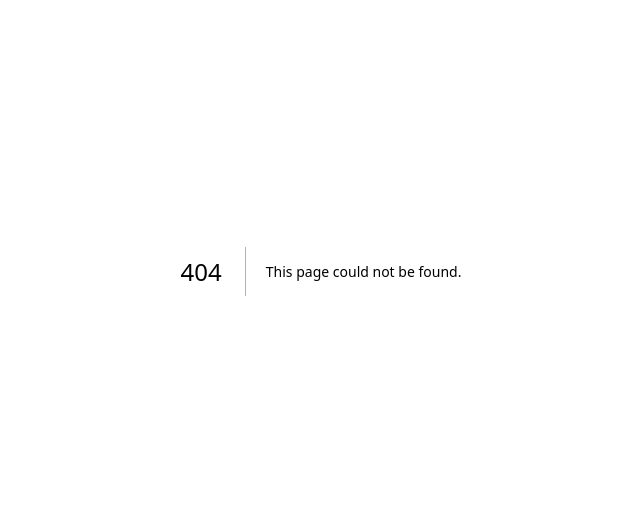
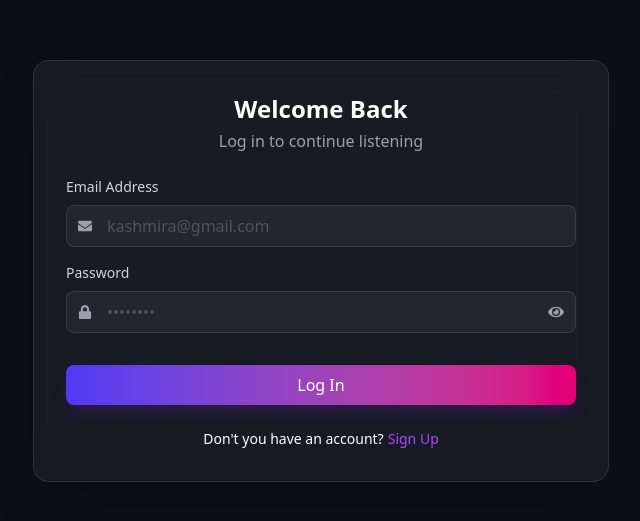
Before and after one commit to shashinirathnayake2111-afk/Waves-Premium_Music_Website, a Next.js app: page /login in a window 1280 px wide. Before the commit this address had no page. Shown: the part 129-650 px from the top of the page, without its empty margins (319-959 px from the left). Built offline with nearby package versions, Linux system fonts and the light colour scheme.

Commit message:
Add login page with validations

```diff
--- /dev/null
+++ b/src/app/login/page.tsx
@@ -0,0 +1,81 @@
+"use client";
+
+import Link from 'next/link';
+import React from 'react'
+import { useState } from 'react';
+import { FaEnvelope, FaEye, FaEyeSlash, FaLock } from 'react-icons/fa';
+
+export default function page() {
+
+    const [email, setEmail] = React.useState("");
+    const [password, setPassword] = React.useState("");
+    const [showPassword, setShowPassword] = useState(false);
+    const [error, setError] = useState("");
+
+    const handleSubmit = (e: React.FormEvent) => {
+        e.preventDefault();
+        if (!email || !password) {
+            setError("Oops, you haven't fill all the fields.");
+            return;
+        }
+        if (password.length < 6) {
+            setError("Try to use a password with at least 6 characters.");
+            return;
+        }
+        setError("");
+        console.log("Hurry, you can continue enjoying:", { email, password });
+    };
+
+    return (
+        <div className="min-h-screen bg-[#0b0f19] text-white flex items-center justify-center">
+            <div className="w-full max-w-xl bg-white/5 backdrop-blur-xl border border-white/10 rounded-2xl p-8 shadow-2xl">
+
+                <div className="text-center mb-6">
+                    <h1 className="text-2xl font-bold mb-1">Welcome Back</h1>
+                    <p className="text-gray-400">Log in to continue listening </p>
+                </div>
+
+                {error && (
+                    <div className="text-red-400 p-3 rounded-lg text-sm font-medium bg-red-400/10 text-center mb-4">
+                        {error}
+                    </div>
+                )}
+
+                <form className="space-y-4" noValidate onSubmit={handleSubmit} >
+                    <div>
+                        <label className="block text-sm font-medium text-gray-300 mb-2">Email Address</label>
+                        <div className="relative flex items-center">
+                            <FaEnvelope className="absolute left-3 text-gray-400 text-sm" />
+                            <input type="email" required value={email} onChange={(e) => setEmail(e.target.value)} placeholder="kashmira@gmail.com" className="w-full pl-10 pr-4 py-2 rounded-lg bg-white/5 border border-white/10 text-white focus:outline-none focus:border-purple-500 transition-all placeholder-gray-600" />
+                        </div>
+                    </div>
+                    <div>
+                        <label className="block text-sm font-medium text-gray-300 mb-2">Password</label>
+                        <div className="relative flex items-center mb-8">
+                            <FaLock className="absolute left-3 text-gray-400 text-sm" />
+                            <input type={showPassword ? "text" : "password"} required value={password} onChange={(e) => setPassword(e.target.value)} placeholder="••••••••" className="w-full pl-10 pr-4 py-2 rounded-lg bg-white/5 border border-white/10 text-white focus:outline-none focus:border-purple-500 transition-all placeholder-gray-600" />
+                            <button type="button" onClick={() => setShowPassword(!showPassword)} className="absolute right-3 text-gray-400 hover:text-white transition-colors">
+                                {showPassword ? <FaEyeSlash /> : <FaEye />}
+                            </button>
+                        </div>
+                    </div>
+                    <div className="flex justify-center w-full mt-6">
+                        <button
+                            type="submit"
+                            className="w-full py-2 px-4 rounded-lg bg-linear-to-r from-indigo-600 to-pink-600 text-white font-medium hover:opacity-90 transition-all shadow-lg shadow-purple-900/30"
+                        >
+                            Log In
+                        </button>
+                    </div>
+                </form>
+
+                <div className="mt-6 text-center text-sm text-grey-300">
+                    Don't you have an account?{""}
+                    <Link href="/signup" className="text-purple-500 font-medium hover:underline ml-1">
+                        Sign Up
+                    </Link>
+                </div>
+            </div>
+        </div>
+    )
+}
```
Also changed, not shown: src/app/signup/page.tsx (added).
